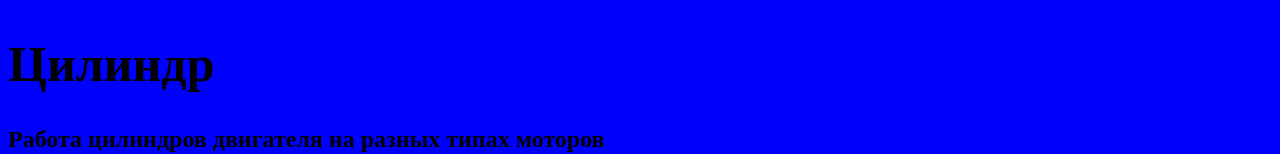
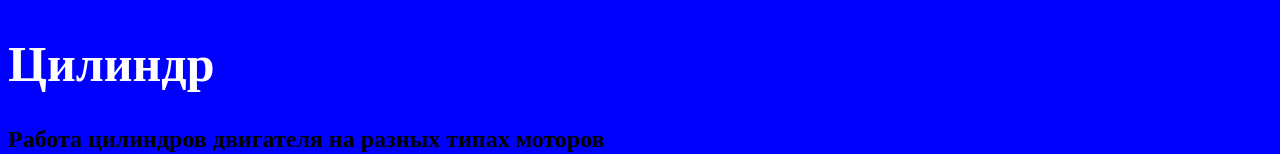
Before and after one commit to MAKSIMKA37PON/CULINDR, a plain HTML site: page index.html in a window 1280 px wide. Shown: the part 161-315 px from the top of the page. Drawn offline with Linux system fonts and the light colour scheme.

Commit message:
Update index.html

```diff
--- a/index.html
+++ b/index.html
@@ -4,7 +4,7 @@
            <img src= "https://st2.depositphotos.com/1001335/10016/i/450/depositphotos_100163338-stock-photo-3d-render-of-v8-engine.jpg" width="250px" height="150px">
            <img src="https://cdn.riastatic.com/photosnew/general/adv_photos/blok-tsylyndrov-mersedes-m113-amg-5-5-kompressor__236619089m.jpg" width="250px" height="150px">
               <header>
-                  <h1 style="font-size: 50px">Цилиндр</h1>
+                  <h1 style="font-size: 50px; color: white">Цилиндр</h1>
                    </header>
               <main>
                   <h2>Работа цилиндров двигателя на разных типах моторов</h2>
```
